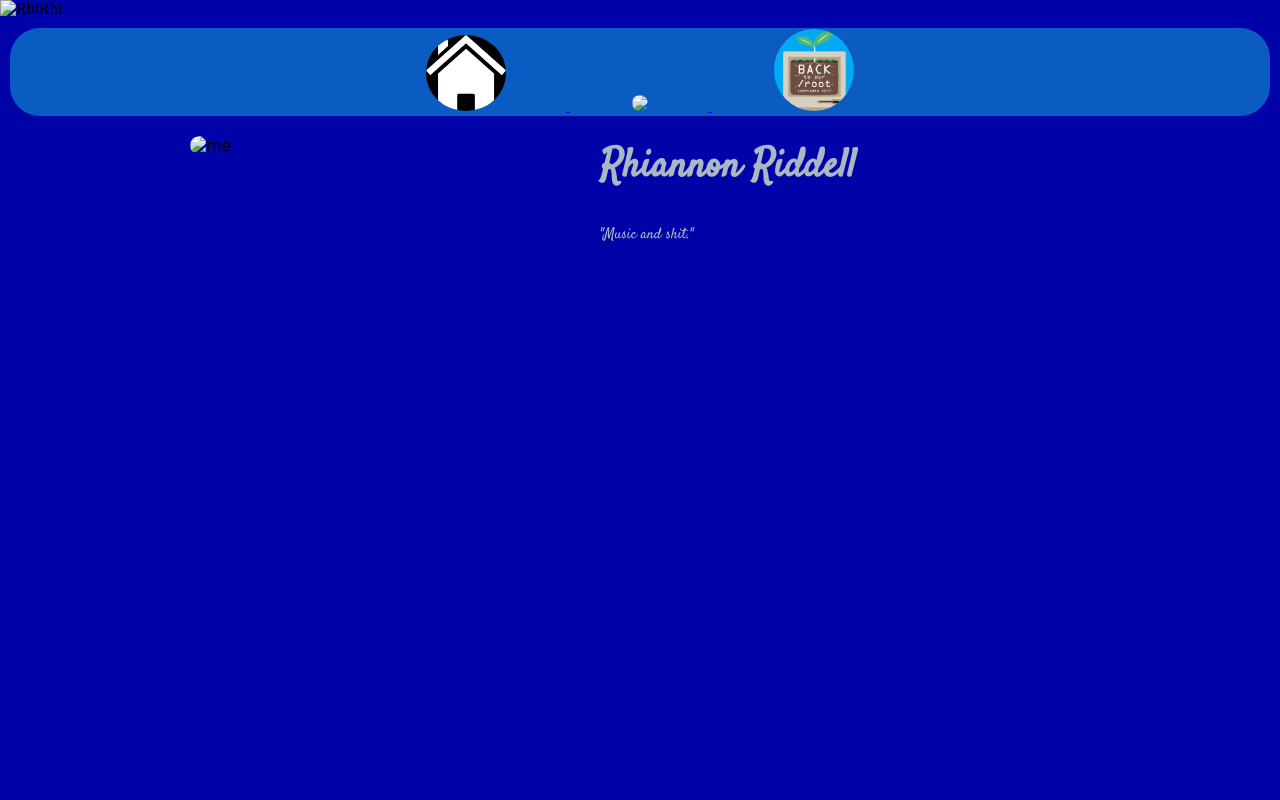
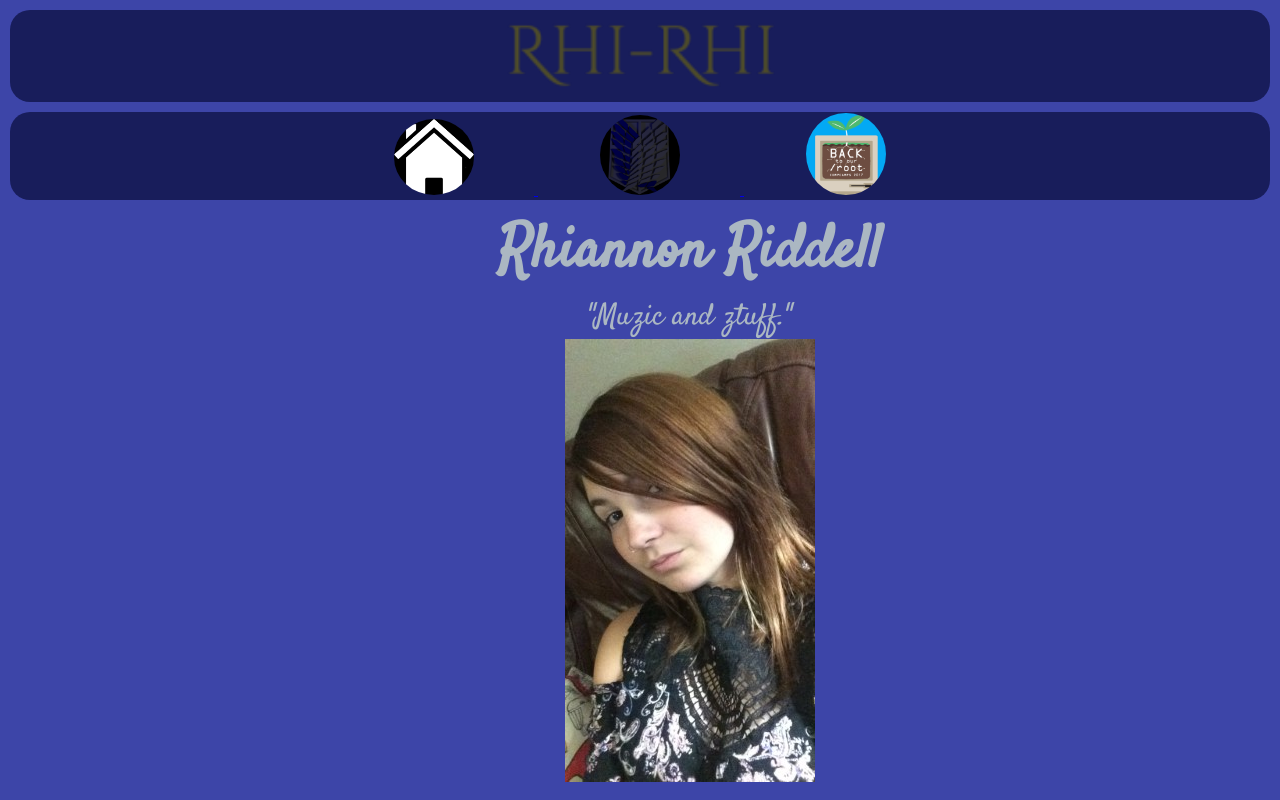
Before and after one commit to RhiRhi102/CompCampsWebsite, a plain HTML site: page index.html in a window 1280 px wide. Drawn offline with Linux system fonts and the light colour scheme.

Commit message:
Muhhahaha

```diff
--- a/css/styles.css
+++ b/css/styles.css
@@ -1,23 +1,23 @@
 body {
-  background-color: #0003a8;
+  background-color: #3D45A8;
   margin: 0;
   padding: 0;
   height: 100%;
 }
 
 .header {
-  background-color: #0A5CC2;
+  background-color: #181D5B;
   color: #09B297;
   text-align: center;
   margin: 10px;
 }
 
 .round {
-  border-radius: 30px;
+  border-radius: 20px;
 }
 
 .nav {
-  background-color: #0A5CC2;
+  background-color: #181D5B;
   color: #09B297;
   margin: 10px;
 }
@@ -39,8 +39,18 @@ body {
   padding-right: 60px;
 }
 
-a:hover, a:active, a:visited {
+ a:active, a:visited, a:hover {
   text-decoration: none;
+}
+
+.photo{
+  margin: auto;
+  display: block;
+  width: 90%;
+}
+
+.new{
+  width: 22%;
 }
 
 .content {
@@ -51,11 +61,11 @@ a:hover, a:active, a:visited {
 
 .you {
   display: inline;
-  width: 100%;
+  text-align: right;
 }
 
 .left {
-  float: left;
+  float: right;
 }
 
 .aboutme {
@@ -63,29 +73,37 @@ a:hover, a:active, a:visited {
   color: #ABB7C2;
   width: 500px;
   position: relative;
-  bottom: 24px;
+  bottom: 350px;
+  padding-right: 550px;
 }
 
 .name {
-  font-size: 40px;
+  font-size: 50px;
   text-align: left;
 }
 
 .title {
-  font-size: 40px;
+  font-family: 'Satisfy', cursive;
+  color: #ABB7C2;
+  font-size: 60px;
 }
 
 .sub {
-  font-size: 15px;
+  font-family: 'Satisfy', cursive;
+  color: #ABB7C2;
+  font-size: 30px;
 }
 
 .wrapper {
-  width: 900px;
-  margin: auto auto 0 auto;
+  width: 760px;
+  display: block;
+  margin: auto;
+  width: 90%;
+  text-align: center;
 }
 
 .image {
-  width: 400px;
+  width: 300px;
 }
 
 .pkmn {
@@ -93,11 +111,22 @@ a:hover, a:active, a:visited {
 }
 
 .center {
+  padding-left: 100px;
   text-align: center;
+  margin: 0px auto;
 }
 
 .padding-1 {
-  padding-left: 10px;
+  padding-left: 100px;
+}
+
+
+.about-wrapper {
+  width: 760px;
+  display: block;
+  margin: auto;
+  width: 90%;
+  text-align: center;
 }
 
 .projects {
@@ -121,27 +150,6 @@ a:hover, a:active, a:visited {
   padding: 0 350px 0 320px;
 }
 
-.column1 {
-  list-style-type: none;
-  display: inline-block;
-  float: left;
-  vertical-align: top;
-}
-
-.column2 {
-  list-style-type: none;
-  display: inline-block;
-  vertical-align: top;
-  float: none;
-}
-
-.column3 {
-  list-style-type: none;
-  display: inline-block;
-  vertical-align: top;
-  float: right;
-}
-
 .clearfix:after {
   content: "";
   display: table;
--- a/index.html
+++ b/index.html
@@ -1,13 +1,15 @@
 <!doctype html>
 <html>
+
 <head>
   <link href="https://fonts.googleapis.com/css?family=Satisfy" rel="stylesheet">
   <title>Home</title>
   <link rel="stylesheet" href="css/styles.css">
 </head>
+
 <body class="body">
-    <div class="head round">
-      <img src="img/title.png" alt="RhiRhi">
+  <div class="header round">
+    <img class="new" src="img/title.png" alt="RhiRhi">
   </div>
   <div class="nav round">
     <ul class="navbar">
@@ -18,7 +20,7 @@
       </a>
       <a href="project.html">
         <li class="nav-link">
-            <img class="button pkmn" width="80px" src="img/html2.png">
+          <img class="button pkmn" width="80px" src="img/aot.png">
         </li>
       </a>
       <a href="http://compcamps.com">
@@ -28,18 +30,16 @@
       </a>
     </ul>
   </div>
-    <div class="wrapper clearfix">
-      <div class="content">
-        <div class="left image">
-          <img class="you round" src="img/self.png" alt="me">
+  <div class="about-wrapper">
+
+    <h1 class="title center">Rhiannon Riddell</h1>
+    <p class="sub center">"Muzic and ztuff."</p>
+    <img class="center" src="img/me.jpg" alt="me">
   </div>
-        <div class="left aboutme">
-          <h1 class="name padding-1">Rhiannon Riddell</h1>
-          <p class="sub padding-1">
-            "Music and shit."
-          </p>
-        </div>
-      </div>
-    </div>
+
+
+
+
 </body>
+
 </html>
```
Also changed, not shown: project.html (added, +40 -0 lines), img/Untitled.png (added), img/aot.png (added), img/me.jpg (added), img/title.png (added), img/totally_me.jpg (added), 1 other file. Lines whose indentation alone changed are shown as unchanged.
